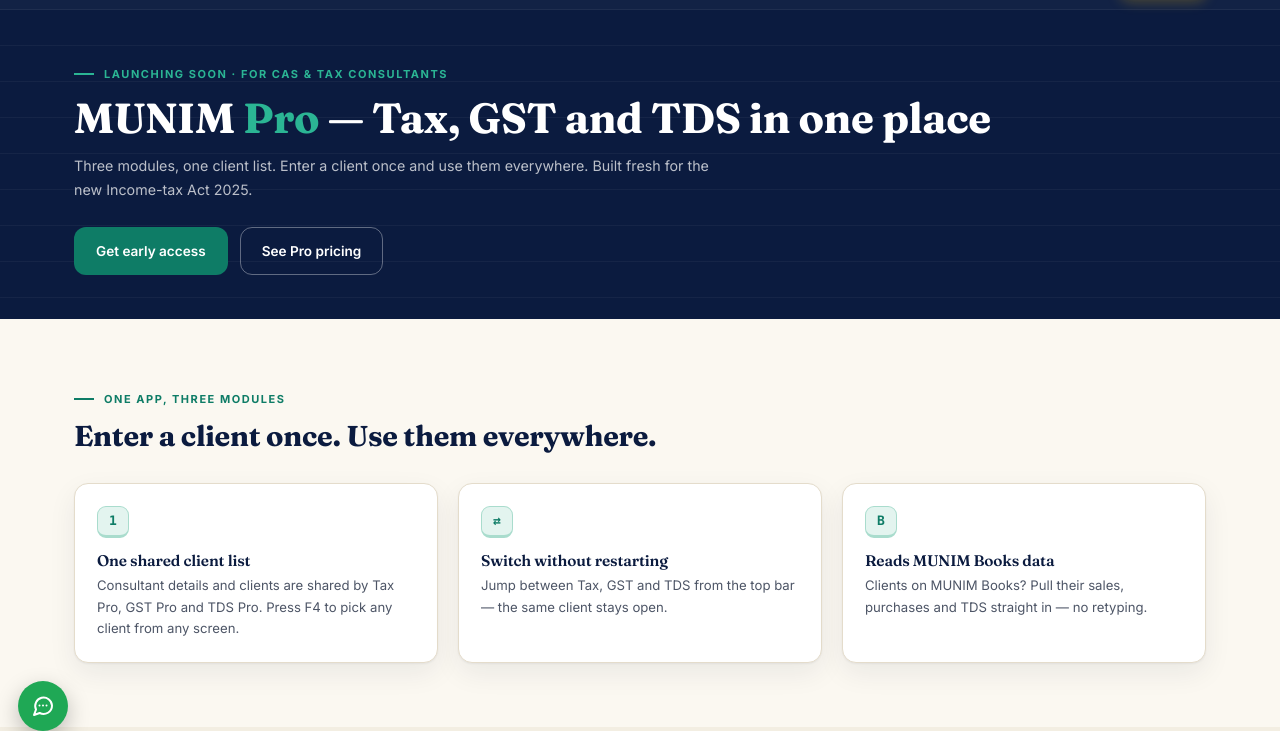
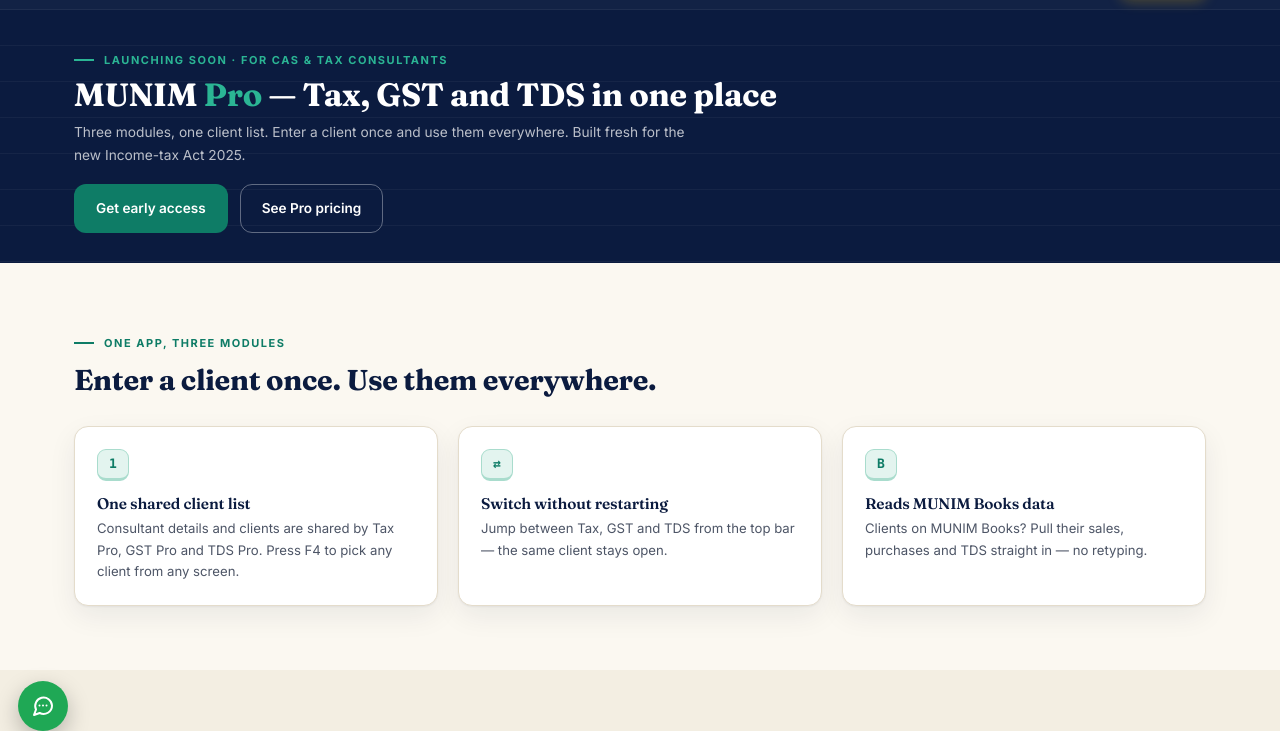
Before and after one commit to catoolskit/munim, a plain HTML site: page pro.html in a window 1280 px wide. Shown: the part 51-782 px from the top of the page. Drawn offline with Linux system fonts and the light colour scheme.

Commit message:
Add styles for page hero section

```diff
--- a/site.css
+++ b/site.css
@@ -324,3 +324,8 @@ h3{font-size:1.1rem}
 .wa-fab svg{width:24px;height:24px}
 .table td{word-break:break-word}
 @media (max-width:980px){.nav{top:60px}}
+
+.page-hero{padding:34px 0 30px}
+.page-hero h1{font-size:clamp(1.7rem,3vw,2.3rem);margin:8px 0}
+.page-hero .lead{font-size:.98rem}
+.page-hero .btns{margin-top:18px!important}
```
